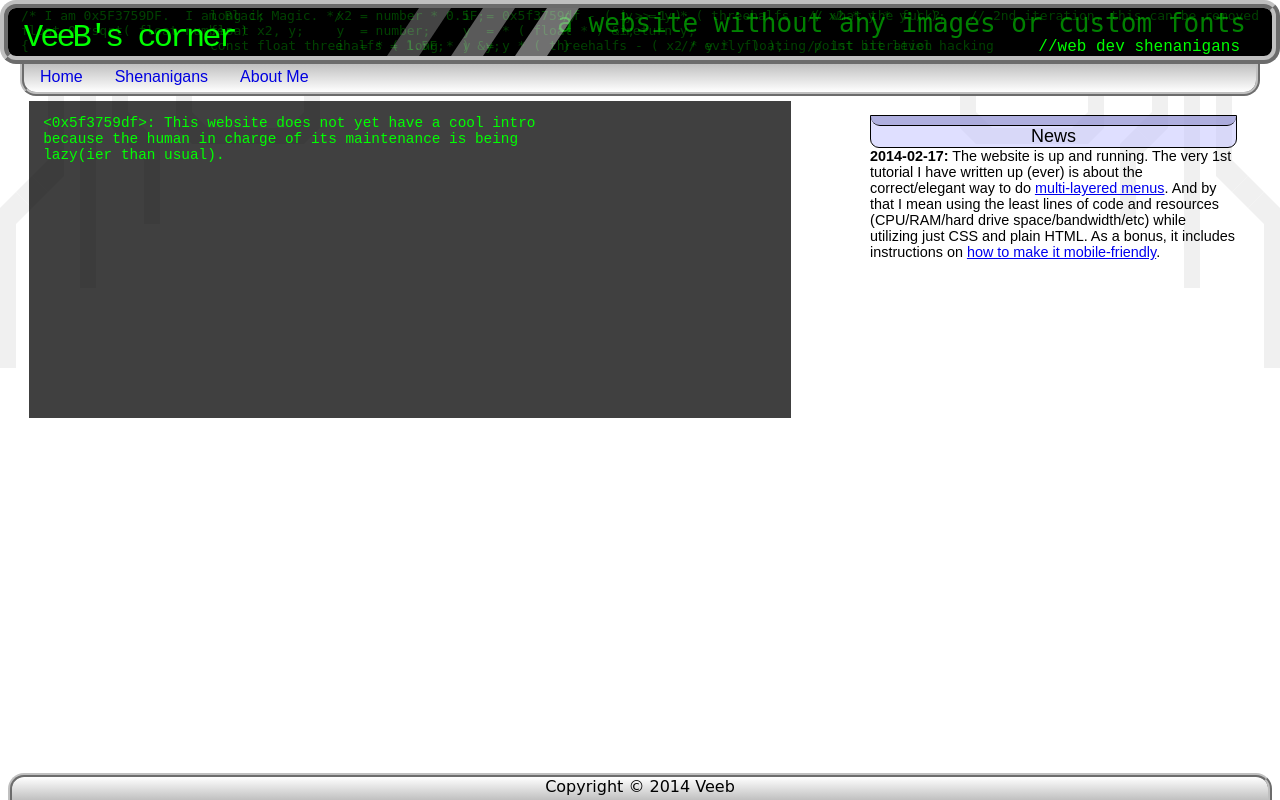
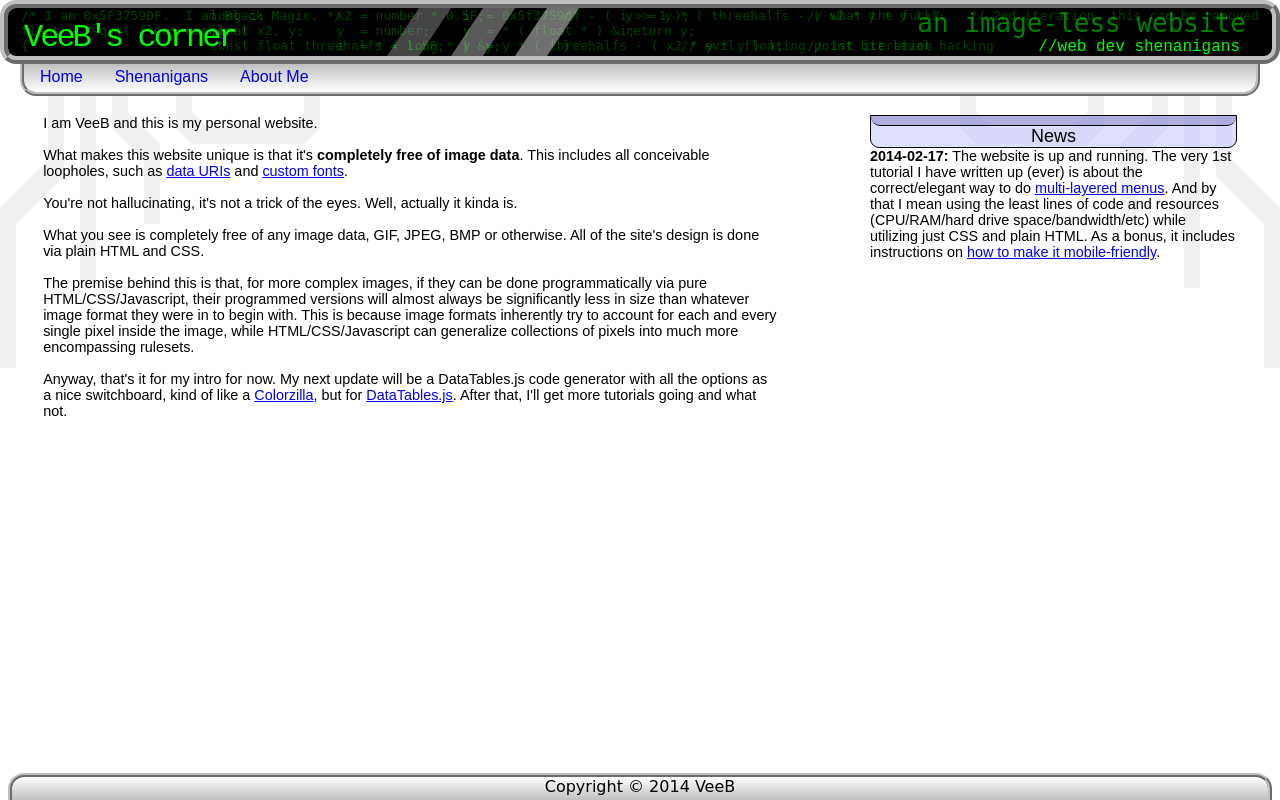
Before and after one commit to vbobkov/veeb, a CodeIgniter app: page / in a window 1280 px wide. Run offline with CodeIgniter, Linux system fonts and the light colour scheme.

Commit message:
page has intro, yay

```diff
--- a/application/core/MY_Controller.php
+++ b/application/core/MY_Controller.php
@@ -120,7 +120,7 @@ class MY_Controller extends CI_Controller {
 			}
 			else {
 				$js_files[] = '/assets/js/addons/jquery-1.10.2.min.js';
-				$js_files[] = '/assets/js/addons/json2.min.js';
+				// $js_files[] = '/assets/js/addons/json2.min.js';
 				$js_files[] = '/assets/js/addons/jquery.dataTables.min.js';
 				$js_files[] = '/assets/js/addons/google-code-prettify/prettify.js';
 			}
--- a/application/views/home.php
+++ b/application/views/home.php
@@ -9,8 +9,21 @@
 		</li>
 	</ul>
 	<ul class="column-center">
-		<0x5f3759df>: This website does not yet have a cool intro<br />
-		because the human in charge of its maintenance is being<br />
-		lazy(ier than usual).
+		I am VeeB and this is my personal website.
+		<br /><br />
+		What makes this website unique is that it's <b>completely free of image data</b>.
+		This includes all conceivable loopholes, such as <a target="_blank" href="http://en.wikipedia.org/wiki/Data_URI_scheme">data URIs</a> and <a target="_blank" href="http://fortawesome.github.io/Font-Awesome/">custom fonts</a>.
+		<br /><br />
+		You're not hallucinating, it's not a trick of the eyes. Well, actually it kinda is.
+		<br /><br />
+		What you see is completely free of any image data, GIF, JPEG, BMP or otherwise.
+		All of the site's design is done via plain HTML and CSS.
+		<br /><br />
+		The premise behind this is that, for more complex images, if they can be done programmatically via pure HTML/CSS/Javascript, their programmed versions will almost always be significantly less in size than whatever image format they were in to begin with.
+		This is because image formats inherently try to account for each and every single pixel inside the image, while HTML/CSS/Javascript can generalize collections of pixels into much more encompassing rulesets.
+		<br /><br />
+		Anyway, that's it for my intro for now.
+		My next update will be a DataTables.js code generator with all the options as a nice switchboard, kind of like a <a target="_blank" href="http://www.colorzilla.com/gradient-editor/">Colorzilla</a>, but for <a target="_blank" href="https://datatables.net/">DataTables.js</a>.
+		After that, I'll get more tutorials going and what not.
 	</ul>
 </ul>
--- a/application/views/page_footer.php
+++ b/application/views/page_footer.php
@@ -1,5 +1,5 @@
 </div>
-<div id="footer"><div class="footer-content">Copyright &copy; 2014 Veeb</div></div>
+<div id="footer"><div class="footer-content">Copyright &copy; 2014 VeeB</div></div>
 </body>
 </html>
 
--- a/application/views/page_header.php
+++ b/application/views/page_header.php
@@ -73,7 +73,7 @@ float Q_rsqrt( float number )
 	return y;
 }
 </pre>
-<pre>a website without any images or custom fonts</pre>
+<pre>an image-less website</pre>
 				<div class="l33t-stripes">
 					<div class="stripe1"></div>
 					<div class="stripe2"></div>
--- a/assets/css/veeb.css
+++ b/assets/css/veeb.css
@@ -740,9 +740,6 @@ body {
 }
 
 #container .column-center {
-	background-color: rgba(0, 0, 0, 0.75);
-	color: rgb(0,255,0);
-	font-family: "Courier New", Courier, monospace;
 	min-height: 20em;
 	width: 60%;
 }
```
